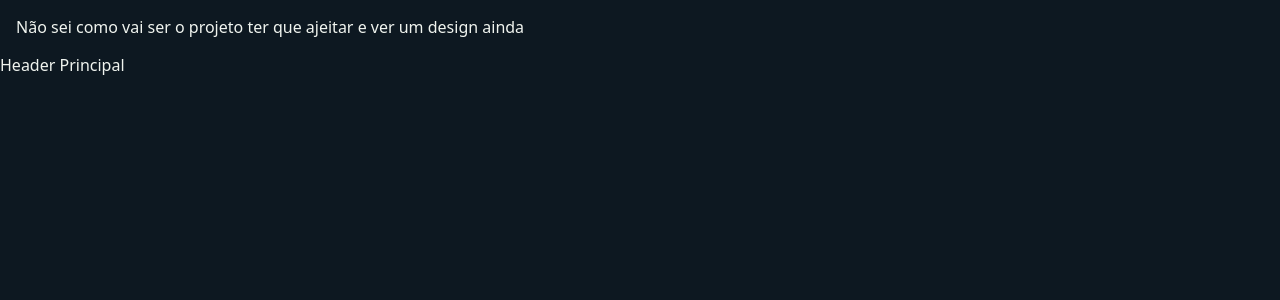
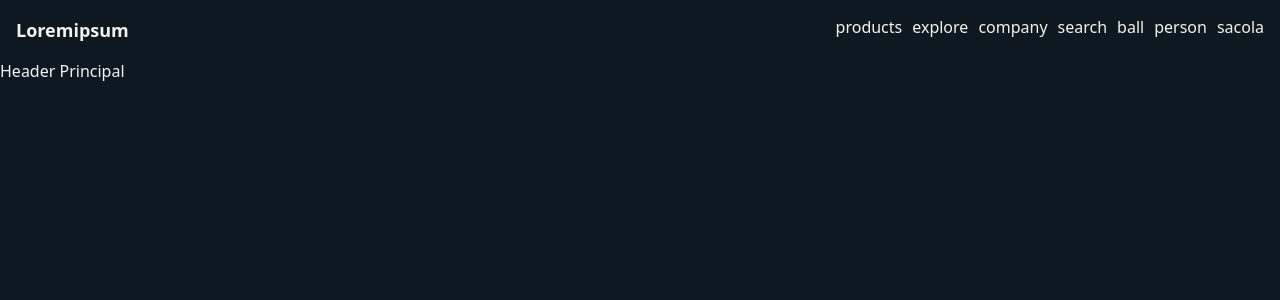
Before and after one commit to danielBRTanimacao/desafio-landing-page-react, a React (Vite) app: page / in a window 1280 px wide. Shown: the top 300 px of the page. Built offline with nearby package versions, Linux system fonts and the light colour scheme.

Commit message:
making some tests

```diff
--- a/src/assets/css/Index.css
+++ b/src/assets/css/Index.css
@@ -21,6 +21,19 @@ body {
 /*
     Estilizando Navigation
 */
-nav {
-    padding: 1rem;
+.nav {
+    padding: 0 1rem;
+    display: flex;
+    justify-content: space-between;
 }
+
+.list-navigation {
+    display: flex;
+    gap: 10px;
+    padding: 0;
+    list-style: none;
+}
+
+.nav-title {
+    font-size: large;
+}
--- a/src/components/Nav.tsx
+++ b/src/components/Nav.tsx
@@ -1,9 +1,19 @@
 export default () => {
     return (
         <>
-            <nav>
-                Não sei como vai ser o projeto ter que ajeitar e ver um design
-                ainda
+            <nav className="nav">
+                <h3 className="nav-title">Loremipsum</h3>
+                <ul className="list-navigation">
+                    <li>products</li>
+                    <li>explore</li>
+                    <li>company</li>
+                    <ul className="list-navigation">
+                        <li>search</li>
+                        <li>ball</li>
+                        <li>person</li>
+                        <li>sacola</li>
+                    </ul>
+                </ul>
             </nav>
         </>
     );
```
